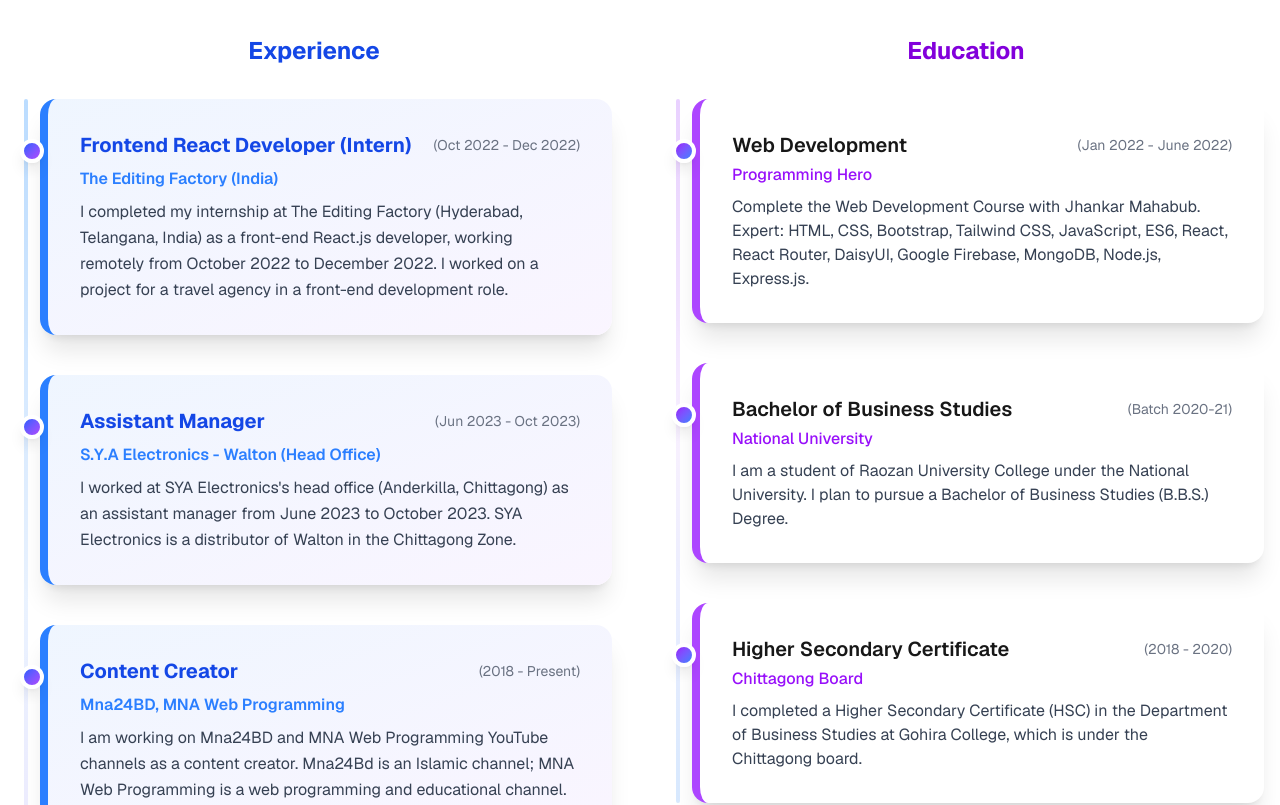
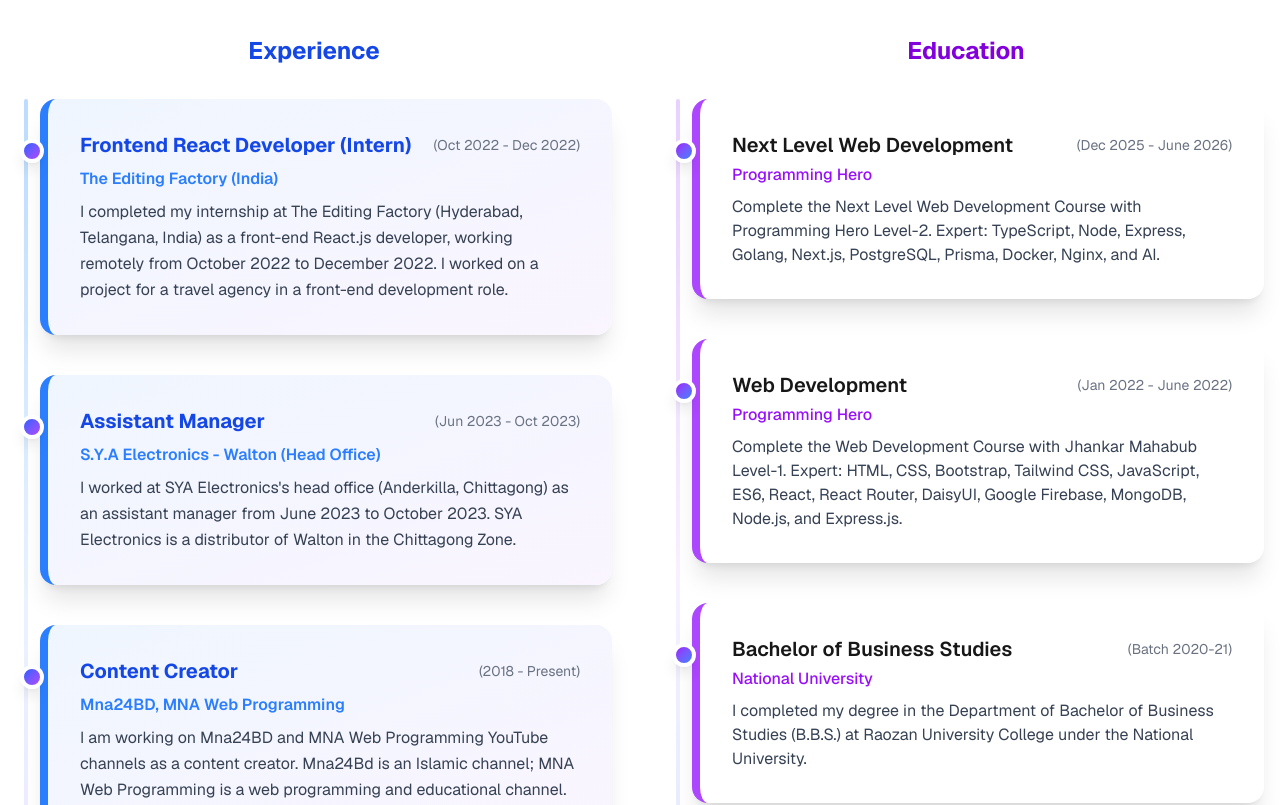
Before and after one commit to nurulazam-dev/nurulazamDev-portfolio-v3.0.0, a Next.js app: page / in a window 1280 px wide. Shown: the part 2120-2925 px from the top of the page. Built offline with nearby package versions, Linux system fonts and the light colour scheme.

Commit message:
data update

```diff
--- a/src/Components/Shared/PrivacyPolicy.jsx
+++ b/src/Components/Shared/PrivacyPolicy.jsx
@@ -86,10 +86,10 @@
             If you have any questions about this Privacy Policy, please contact
             us at{" "}
             <Link
-              href="mailto:your@email.com"
+              href="mailto:nurulazam.dev@gmail.com"
               className="text-blue-700 underline"
             >
-              your@email.com
+              nurulazam.dev@gmail.com
             </Link>
             .
           </p>
--- a/src/Components/Shared/Terms.jsx
+++ b/src/Components/Shared/Terms.jsx
@@ -77,8 +77,11 @@
           <p>
             If you have any questions about these Terms of Service, please
             contact us at{" "}
-            <a href="mailto:your@email.com" className="text-blue-700 underline">
-              your@email.com
+            <a
+              href="mailto:nurulazam.dev@gmail.com"
+              className="text-blue-700 underline"
+            >
+              nurulazam.dev@gmail.com
             </a>
             .
           </p>
--- a/src/assets/data/dataBank.js
+++ b/src/assets/data/dataBank.js
@@ -31,23 +31,31 @@
 // Education_Data
 export const educationData = [
   {
-    id: 1,
+    id: "edu-1",
+    org: "Programming Hero",
+    time: "(Dec 2025 - June 2026)",
+    title: "Next Level Web Development",
+    desc: "Complete the Next Level Web Development Course with Programming Hero Level-2. Expert: TypeScript, Node, Express, Golang, Next.js, PostgreSQL, Prisma, Docker, Nginx, and AI.",
+    rate: "Black Base",
+  },
+  {
+    id: "edu-2",
     org: "Programming Hero",
     time: "(Jan 2022 - June 2022)",
     title: "Web Development",
-    desc: "Complete the Web Development Course with Jhankar Mahabub. Expert: HTML, CSS, Bootstrap, Tailwind CSS, JavaScript, ES6, React, React Router, DaisyUI, Google Firebase, MongoDB, Node.js, Express.js.",
+    desc: "Complete the Web Development Course with Jhankar Mahabub Level-1. Expert: HTML, CSS, Bootstrap, Tailwind CSS, JavaScript, ES6, React, React Router, DaisyUI, Google Firebase, MongoDB, Node.js, and Express.js.",
     rate: "Black Base",
   },
   {
-    id: 2,
+    id: "edu-3",
     org: "National University",
     time: "(Batch 2020-21)",
     title: "Bachelor of Business Studies",
-    desc: "I am a student of Raozan University College under the National University. I plan to pursue a Bachelor of Business Studies (B.B.S.) Degree.",
+    desc: "I completed my degree in the Department of Bachelor of Business Studies (B.B.S.) at Raozan University College under the National University.",
     rate: "2nd Class",
   },
   {
-    id: 3,
+    id: "edu-4",
     org: "Chittagong Board ",
     time: "(2018 - 2020)",
     title: "Higher Secondary Certificate",
```
